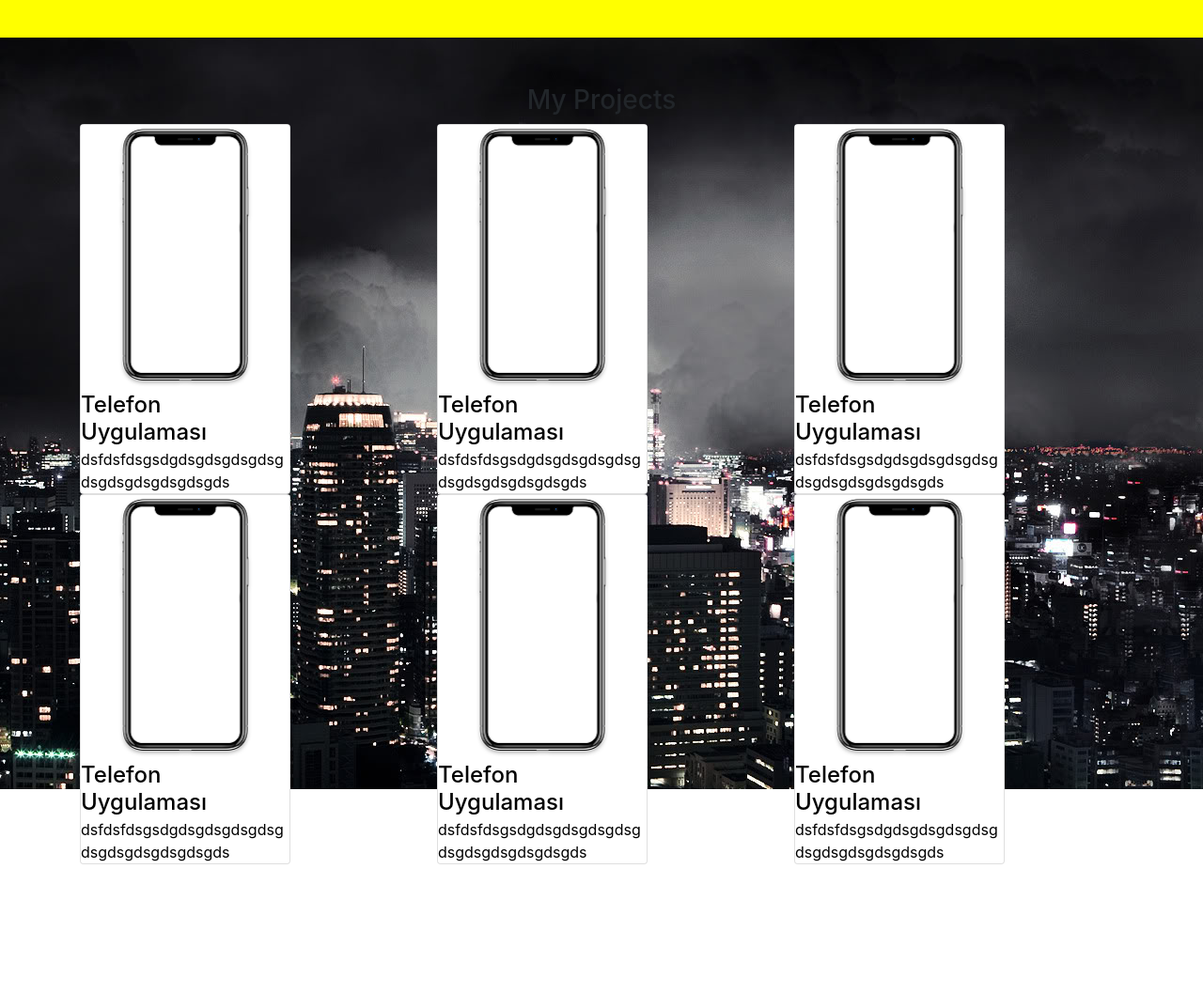
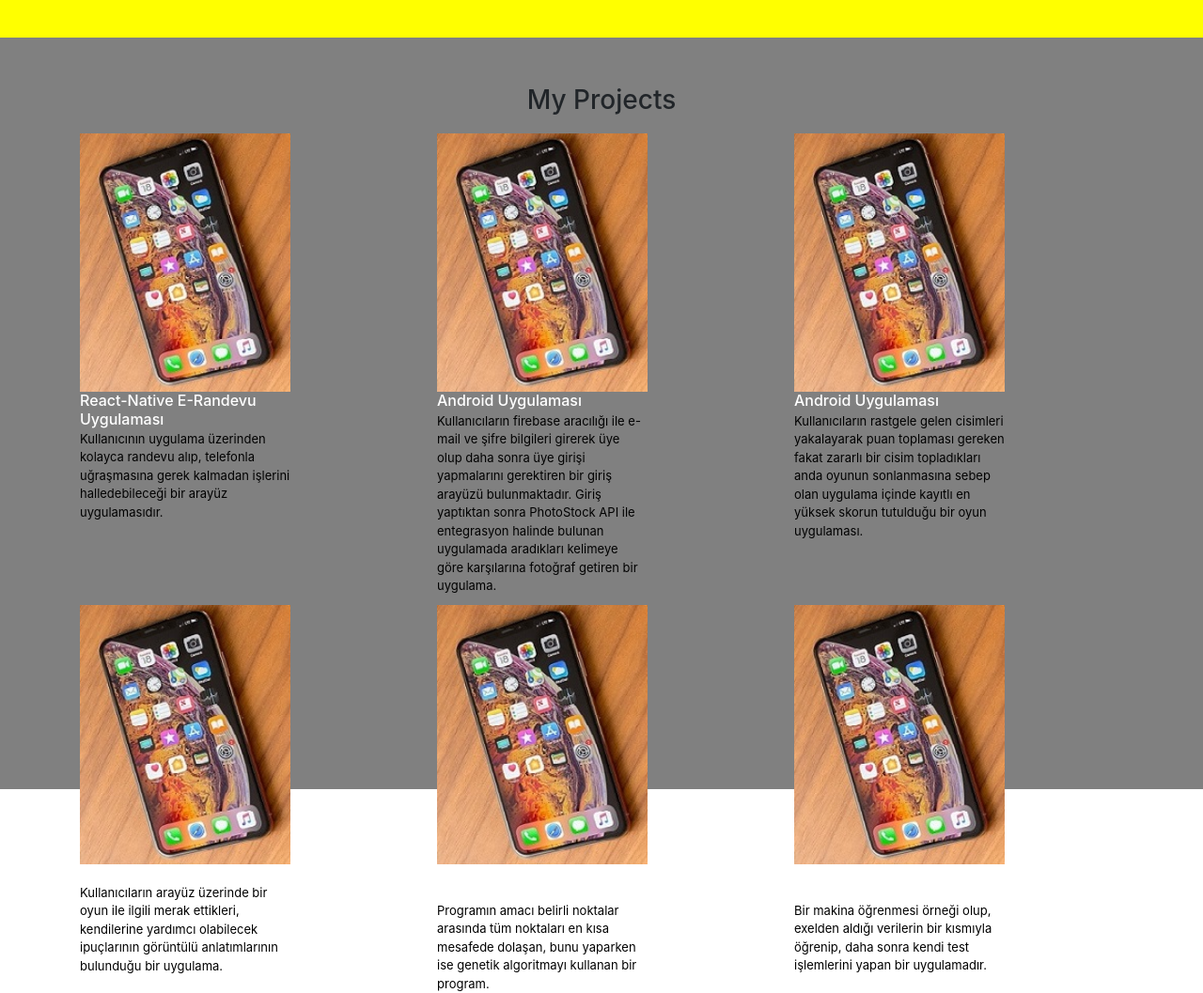
Before and after one commit to batukaraca/MyWebSite, a plain HTML site: page index.html in a window 1280 px wide. Shown: the part 1560-2617 px from the top of the page at 94% size. Before the commit the page ends 2480 px from the top, so only its background shows below. Drawn offline with Linux system fonts and the light colour scheme.

Commit message:
Project Section Update

```diff
--- a/css/main.css
+++ b/css/main.css
@@ -68,14 +68,20 @@ h2 {
 #Projects{
   height: 100%;
   padding-top: 50px;
-  background: url('../image/w2.jpg')center center fixed;
-  background-repeat: no-repeat;
+  background-color: grey;
 }
-.card {
+.card{
+  margin-top: 10px !important;
+  background-color: transparent;
+  border: none;
 }
 .card-block h4 {
-  color: black !important;
+  color: white !important;
+  font-size: 16px ;
 }
 .card-block p {
   color: black !important;
 }
+.card-subtitle {
+  font-size: 13px;
+}
--- a/index.html
+++ b/index.html
@@ -62,7 +62,7 @@
                 <div class="item-circle">
                   <a href="#"><i class="fab fa-linkedin fa-5x"></i></i></a>
                 </div>
-                <h2>linkedin.com/in/batuhan-karaca</h2>
+                <h2>batuhan-karaca</h2>
               </div>
             </div>
           </div>
@@ -77,59 +77,59 @@
         </div>
         <div class="project-content">
           <div class="row">
-            <div class="col-sm-4">
+            <div class="col-md-4">
               <div class="card" style="width: 14rem;">
-                <img src="image/phone.jpg" alt="project-1"/>
+                <img src="image/phone1.jpg" alt="project-1"/>
                 <div class="card-block">
-                  <h4>Telefon Uygulaması</h4>
-                  <p class="card-subtitle text-muted">dsfdsfdsgsdgdsgdsgdsgdsgdsgdsgdsgdsgdsgds</p>
+                  <h4>React-Native E-Randevu Uygulaması</h4>
+                  <p class="card-subtitle text-muted">Kullanıcının uygulama üzerinden kolayca randevu alıp, telefonla uğraşmasına gerek kalmadan işlerini halledebileceği bir arayüz uygulamasıdır.</p>
                 </div>
               </div>
             </div>
-            <div class="col-sm-4">
+            <div class="col-md-4">
               <div class="card" style="width: 14rem;">
-                <img src="image/phone.jpg" alt="project-1"/>
+                <img src="image/phone1.jpg" alt="project-1"/>
                 <div class="card-block">
-                  <h4>Telefon Uygulaması</h4>
-                  <p class="card-subtitle text-muted">dsfdsfdsgsdgdsgdsgdsgdsgdsgdsgdsgdsgdsgds</p>
+                  <h4>Android Uygulaması</h4>
+                  <p class="card-subtitle text-muted">Kullanıcıların firebase aracılığı ile e-mail ve şifre bilgileri girerek üye olup daha sonra üye girişi yapmalarını gerektiren bir giriş arayüzü bulunmaktadır. Giriş yaptıktan sonra PhotoStock API ile entegrasyon halinde bulunan uygulamada aradıkları kelimeye göre karşılarına fotoğraf getiren bir uygulama.</p>
                 </div>
               </div>
             </div>
-            <div class="col-sm-4">
+            <div class="col-md-4">
               <div class="card" style="width: 14rem;">
-                <img src="image/phone.jpg" alt="project-1"/>
+                <img src="image/phone1.jpg" alt="project-1"/>
                 <div class="card-block">
-                  <h4>Telefon Uygulaması</h4>
-                  <p class="card-subtitle text-muted">dsfdsfdsgsdgdsgdsgdsgdsgdsgdsgdsgdsgdsgds</p>
+                  <h4>Android Uygulaması</h4>
+                  <p class="card-subtitle text-muted">Kullanıcıların rastgele gelen cisimleri yakalayarak puan toplaması gereken fakat zararlı bir cisim topladıkları anda oyunun sonlanmasına sebep olan uygulama içinde kayıtlı en yüksek skorun tutulduğu bir oyun uygulaması.</p>
                 </div>
               </div>
             </div>
           </div>
           <div class="row">
-            <div class="col-sm-4">
+            <div class="col-md-4">
               <div class="card" style="width: 14rem;">
-                <img src="image/phone.jpg" alt="project-1"/>
+                <img src="image/phone1.jpg" alt="project-1"/>
                 <div class="card-block">
-                  <h4>Telefon Uygulaması</h4>
-                  <p class="card-subtitle text-muted">dsfdsfdsgsdgdsgdsgdsgdsgdsgdsgdsgdsgdsgds</p>
+                  <h4>Android Oyun Uygulaması</h4>
+                  <p class="card-subtitle text-muted">Kullanıcıların arayüz üzerinde bir oyun ile ilgili merak ettikleri, kendilerine yardımcı olabilecek ipuçlarının görüntülü anlatımlarının bulunduğu bir uygulama.</p>
                 </div>
               </div>
             </div>
-            <div class="col-sm-4">
+            <div class="col-md-4">
               <div class="card" style="width: 14rem;">
-                <img src="image/phone.jpg" alt="project-1"/>
+                <img src="image/phone1.jpg" alt="project-1"/>
                 <div class="card-block">
-                  <h4>Telefon Uygulaması</h4>
-                  <p class="card-subtitle text-muted">dsfdsfdsgsdgdsgdsgdsgdsgdsgdsgdsgdsgdsgds</p>
+                  <h4>Genetik Algoritma Uygulaması</h4>
+                  <p class="card-subtitle text-muted">Programın amacı belirli noktalar arasında tüm noktaları en kısa mesafede dolaşan, bunu yaparken ise genetik algoritmayı kullanan bir program.</p>
                 </div>
               </div>
             </div>
-            <div class="col-sm-4">
+            <div class="col-md-4">
               <div class="card" style="width: 14rem;">
-                <img src="image/phone.jpg" alt="project-1"/>
+                <img src="image/phone1.jpg" alt="project-1"/>
                 <div class="card-block">
-                  <h4>Telefon Uygulaması</h4>
-                  <p class="card-subtitle text-muted">dsfdsfdsgsdgdsgdsgdsgdsgdsgdsgdsgdsgdsgds</p>
+                  <h4>Petrol Tüketim Tahmini-Python</h4>
+                  <p class="card-subtitle text-muted">Bir makina öğrenmesi örneği olup, exelden aldığı verilerin bir kısmıyla öğrenip, daha sonra kendi test işlemlerini yapan bir uygulamadır.</p>
                 </div>
               </div>
             </div>
```
Also changed, not shown: image/phone.jpg (deleted), image/phone1.jpg (added).
